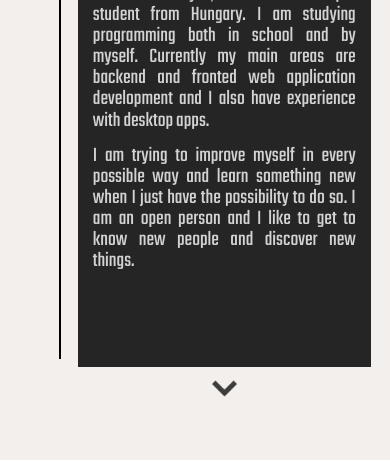
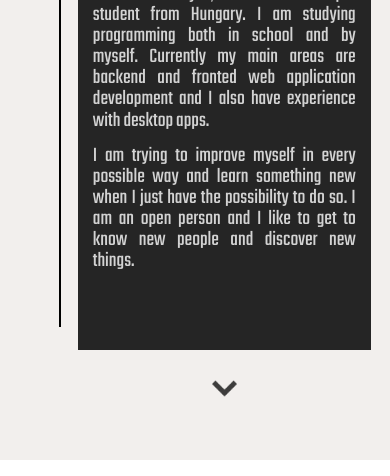
Before and after one commit to butykadavid/butykadavid.github.io, a plain HTML site: page about.html in a window 390 px wide. Shown: the part 316-792 px from the top of the page. Drawn offline with nearby package versions, Linux system fonts and the light colour scheme.

Commit message:
plsssssss

```diff
--- a/styles/about.css
+++ b/styles/about.css
@@ -148,7 +148,7 @@
         height: 80%;
         padding-left: 15vw;
         position: absolute;
-        top: 10vh;
+        top: 10%;
         display: flex;
         align-items: center;
         justify-content: center;
@@ -172,9 +172,9 @@
         position: absolute;
         top: 0;
         left: 0;
-        margin: 20vh 0vh;
+        margin: 35% 0%;
         width: 15vw;
-        height: 60vh;
+        height: 60%;
         display: flex;
         justify-content: space-evenly;
         align-items: center;
@@ -192,7 +192,7 @@
 
     .page__content {
         width: 85vw;
-        height: 60vh;
+        height: 70%;
         margin: 5vw;
         padding: 2vw;
         background-color: #252525;
--- a/styles/index.css
+++ b/styles/index.css
@@ -252,7 +252,7 @@ body {
         position: absolute;
         top: 0;
         left: 0;
-        height: 10vh;
+        height: 10%;
         width: 100vw;
         background: transparent;
         display: flex;
```
